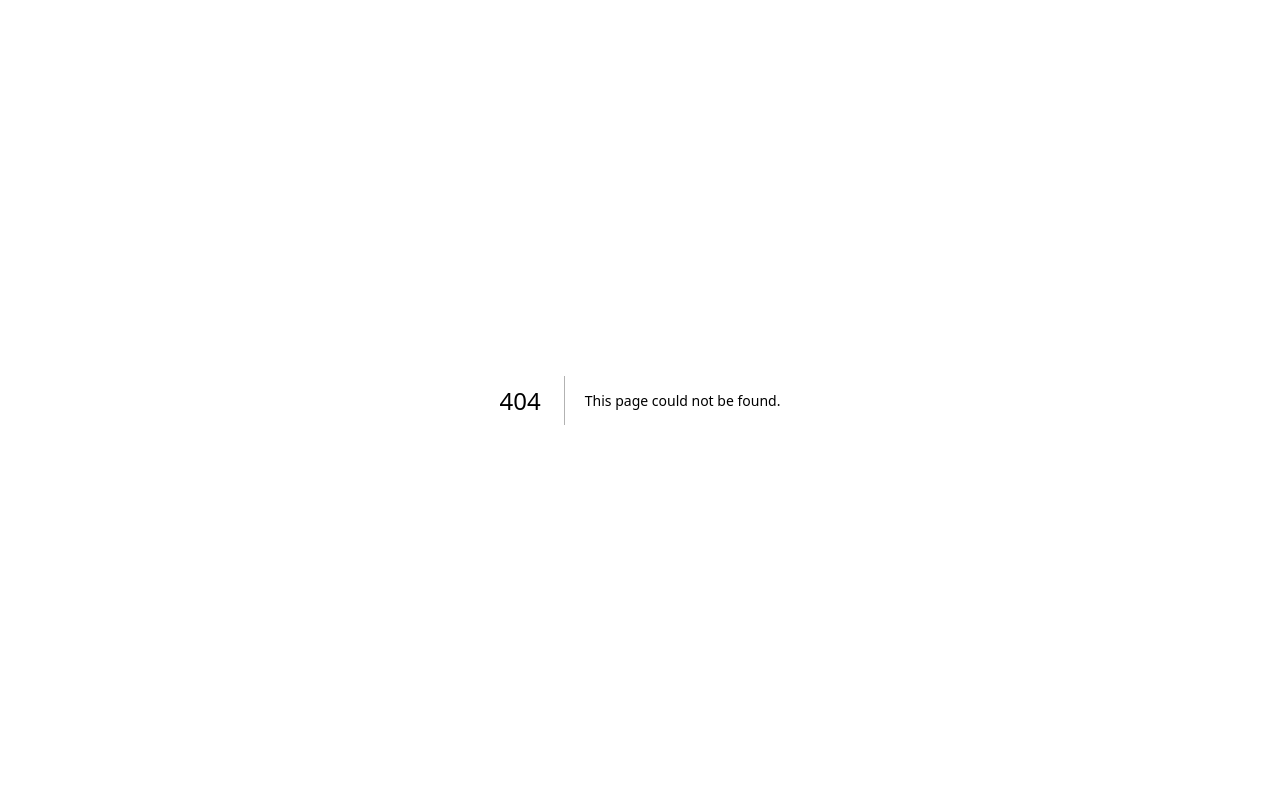
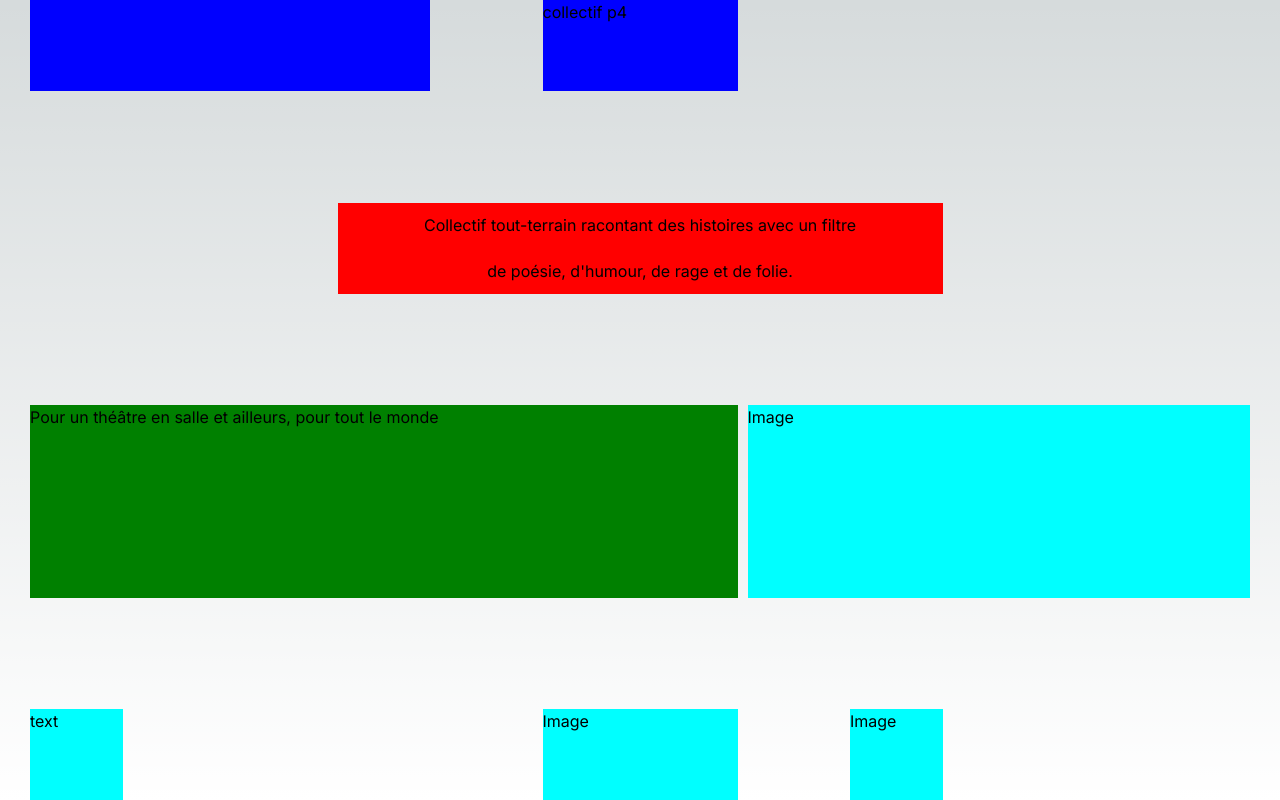
Before and after one commit to emmanuelplougoulm/nextjs-collectif-p4, a Next.js app: page /landing in a window 1280 px wide. Before the commit this address had no page. Built offline with nearby package versions, Linux system fonts and the light colour scheme.

Commit message:
[P4] : add landing page structure

```diff
--- /dev/null
+++ b/app/landing/landing.module.css
@@ -0,0 +1,103 @@
+.main {
+  height: 100vh;
+  display: flex;
+}
+
+.container {
+  width: 100%;
+  display: grid;
+  grid-template-columns: repeat(12, 1fr);
+  grid-template-rows: repeat(8, 1fr);
+  grid-column-gap: 0.625rem;
+  grid-row-gap: 0.625rem;
+  margin-left: 1.875rem;
+  margin-right: 1.875rem;
+}
+
+.nav {
+  grid-column-start: 1;
+  grid-column-end: 5;
+  background-color: blue;
+}
+
+.logo {
+  grid-column-start: 6;
+  grid-column-end: 8;
+  background-color: blue;
+}
+
+.quote {
+  grid-column-start: 4;
+  grid-column-end: 10;
+  grid-row-start: 3;
+  background-color: red;
+  display: flex;
+  flex-direction: column;
+  justify-content: center;
+}
+.quote div {
+  margin: auto;
+}
+.big-quote {
+  grid-column-start: 1;
+  grid-column-end: 8;
+  grid-row-start: 5;
+  grid-row-end: 7;
+  background-color: green;
+}
+
+.zone-e {
+  grid-column-start: 8;
+  grid-column-end: 13;
+  grid-row-start: 5;
+  grid-row-end: 7;
+  background-color: aqua;
+}
+.zone-f {
+  grid-column-start: 1;
+  grid-column-end: 2;
+  grid-row-start: 8;
+  background-color: aqua;
+}
+
+.zone-g {
+  grid-column-start: 6;
+  grid-column-end: 8;
+  grid-row-start: 8;
+  background-color: aqua;
+}
+.zone-h {
+  grid-column-start: 9;
+  grid-row-start: 8;
+  background-color: aqua;
+}
+
+.cities {
+  grid-column-start: 10;
+  grid-row-start: 2;
+  background-color: aqua;
+}
+
+.collectif {
+  grid-column-start: 6;
+  grid-column-end: 8;
+  grid-row-start: 4;
+  grid-row-end: 6;
+  background-color: grey;
+}
+
+.right-pic {
+  grid-column-start: 10;
+  grid-column-end: 13;
+  grid-row-start: 4;
+  grid-row-end: 7;
+  background-color: aqua;
+}
+
+.enter {
+  grid-column-start: 10;
+  grid-row-start: 7;
+  /* grid-row-end: 9; */
+  background-color: violet;
+  background-image: url();
+}
--- /dev/null
+++ b/app/landing/page.tsx
@@ -0,0 +1,26 @@
+import Image from "next/image";
+import styles from "./landing.module.css";
+
+export default function Home() {
+  return (
+    <main className={styles.main}>
+      <div className={styles.container}>
+        <div className={styles["nav"]}></div>
+        <div className={styles["logo"]}>collectif p4</div>
+        <div className={styles["quote"]}>
+          <div>
+            Collectif tout-terrain racontant des histoires avec un filtre
+          </div>
+          <div> de poésie, d'humour, de rage et de folie.</div>
+        </div>
+        <div className={styles["big-quote"]}>
+          Pour un théâtre en salle et ailleurs, pour tout le monde
+        </div>
+        <div className={styles["zone-e"]}>Image</div>
+        <div className={styles["zone-f"]}>text</div>
+        <div className={styles["zone-g"]}>Image</div>
+        <div className={styles["zone-h"]}>Image</div>
+      </div>
+    </main>
+  );
+}
```
